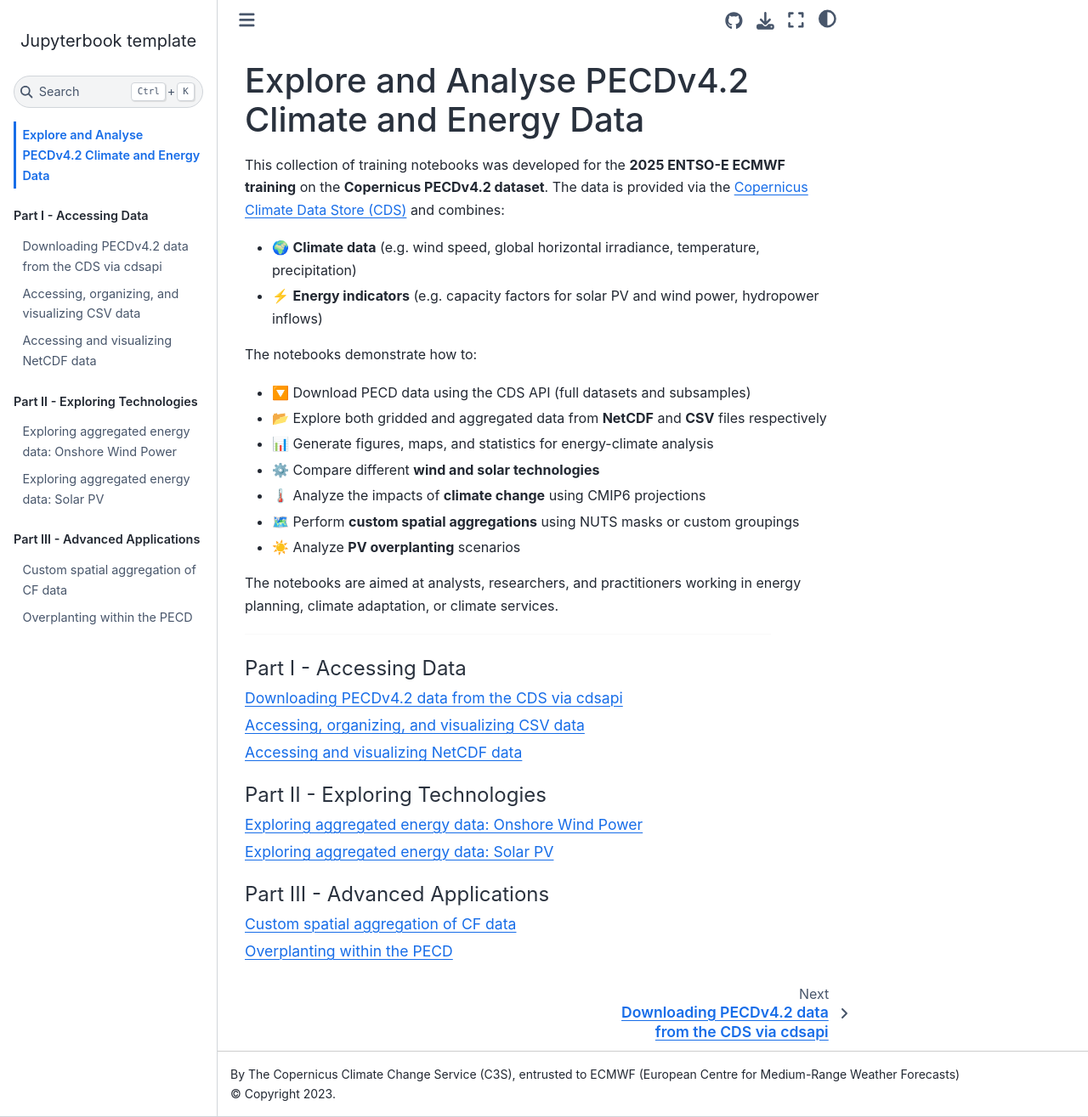
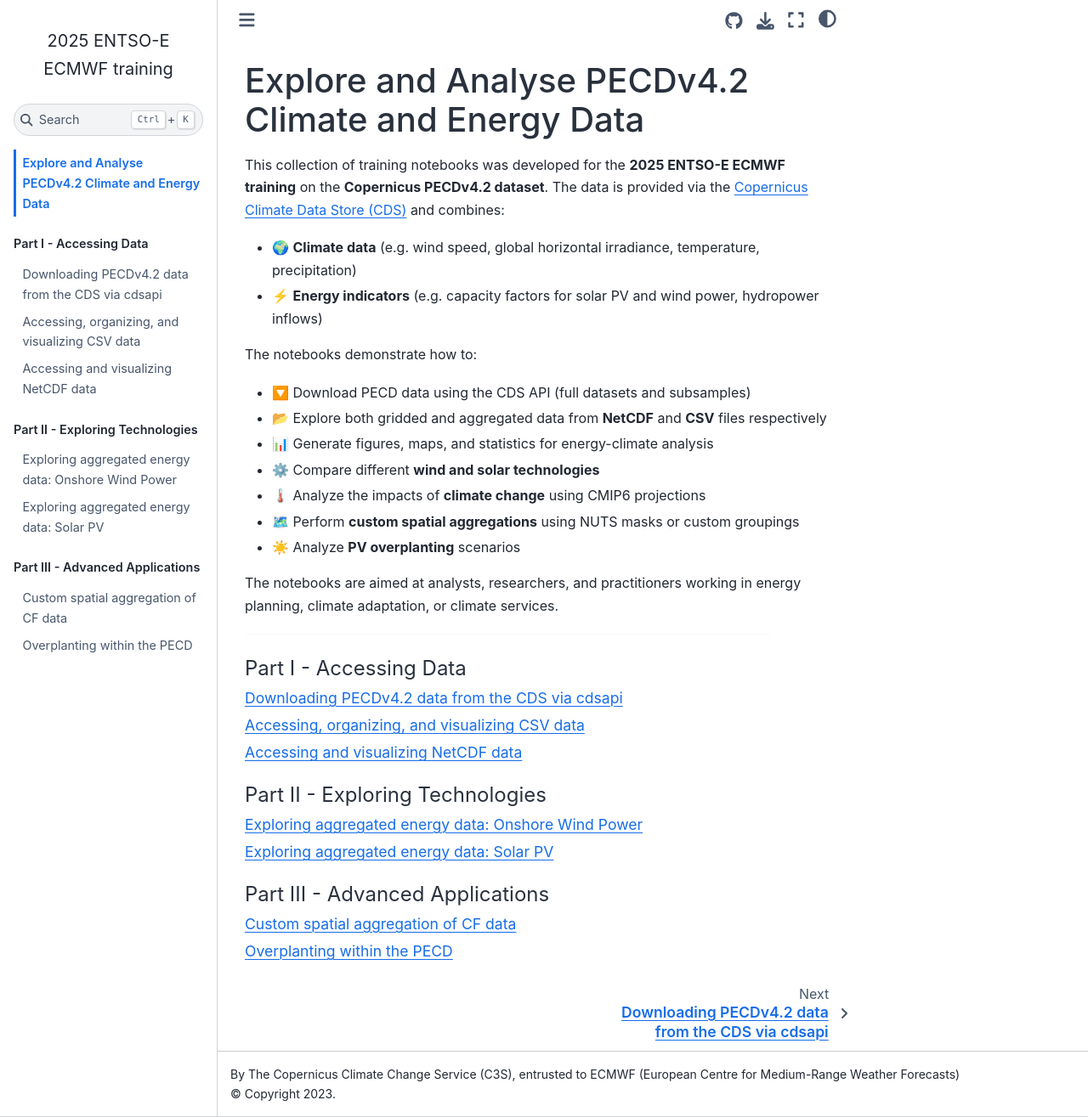
Before and after one commit to ecmwf-training/2025-entsoe-training, a Jupyter Book: the page built from intro.md, in a window 1280 px wide and 1315 px high. Shown: the whole window at 85% size. Built offline with Jupyter Book 1.0.4 settings and Sphinx 7.4.7 and the Sphinx Book theme 1.1.4, drawn with Linux system fonts in a browser that asks for light colours; pages that are not in the unit, such as notebooks, are missing from menus.

Commit message:
JupyterBook title update

```diff
--- a/_config.yml
+++ b/_config.yml
@@ -1,7 +1,7 @@
 # Book settings
 # Learn more at https://jupyterbook.org/customize/config.html
 
-title: Jupyterbook template
+title: 2025 ENTSO-E ECMWF training
 author: The Copernicus Climate Change Service (C3S), entrusted to ECMWF (European Centre for Medium-Range Weather Forecasts)
 
 # Force re-execution of notebooks on each build.
```
